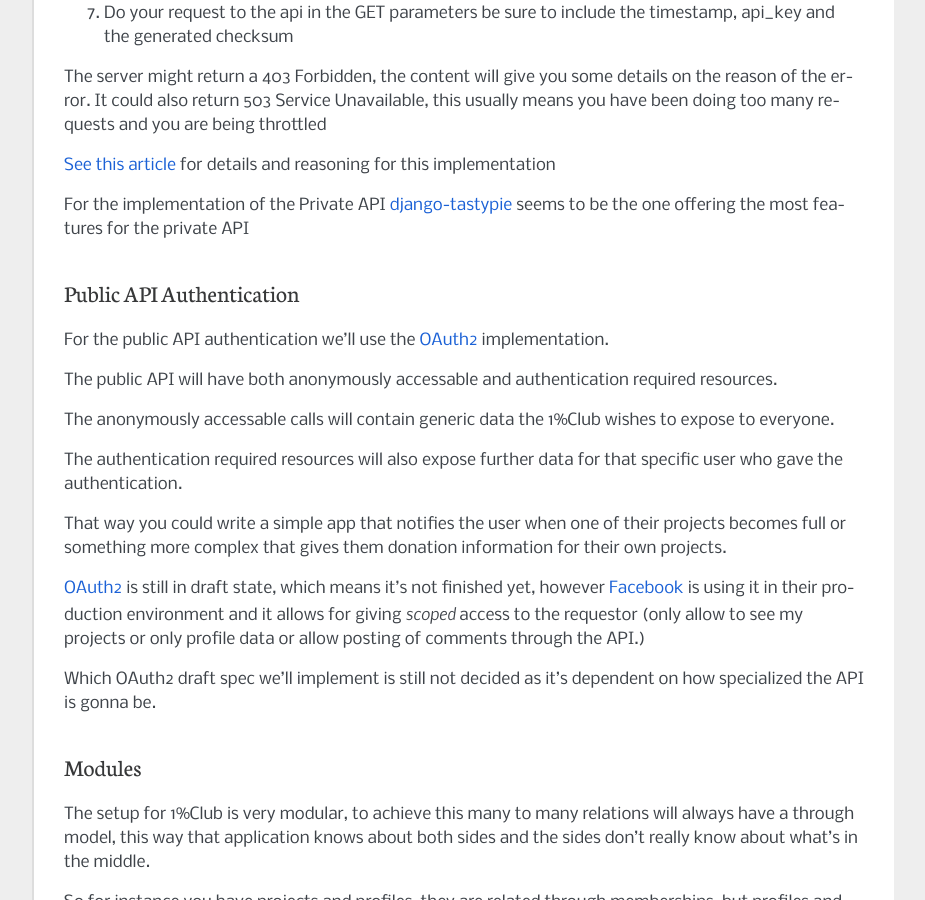
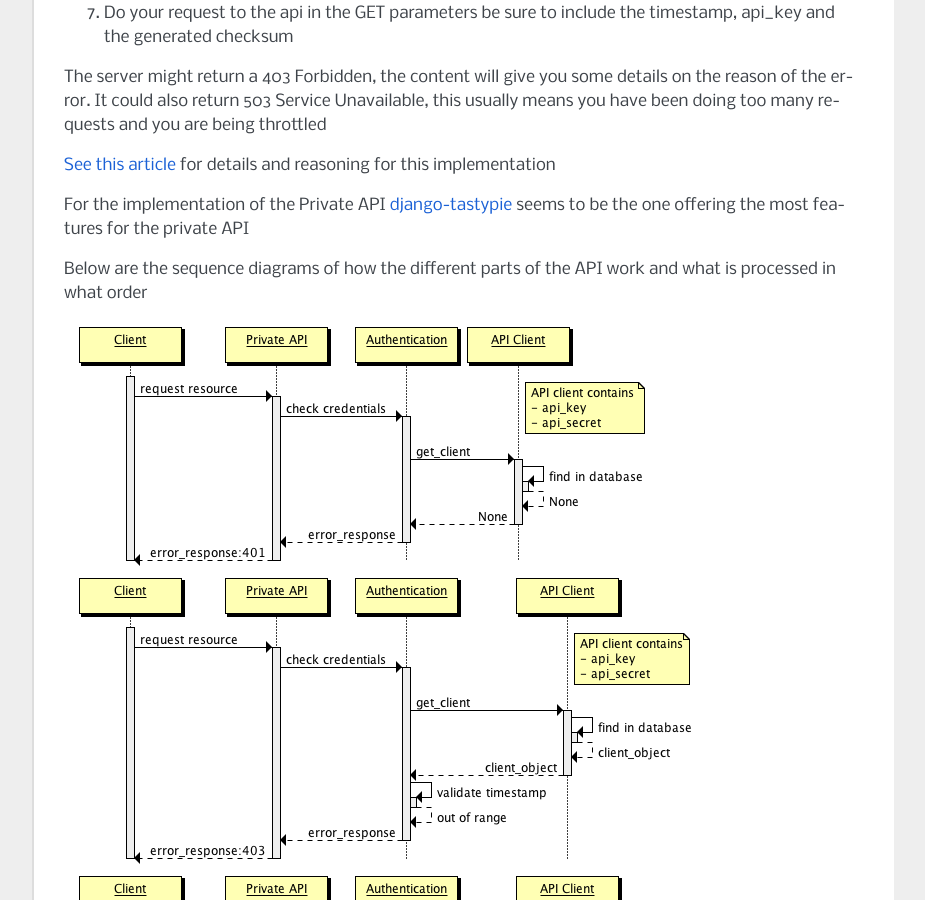
Before and after one commit to gannetson/poc, a Sphinx documentation site: the page built from docs/index.rst, in a window 1280 px wide and 900 px high, scrolled down 1264 px. Shown: the whole window, without its empty margins (198-1123 px from the left). Built offline with Sphinx 7.4.7, drawn with Linux system fonts in a browser that asks for light colours.

Commit message:
Updated documentation Added sequencediagrams Updated architechture a bit

```diff
--- a/docs/index.rst
+++ b/docs/index.rst
@@ -43,6 +43,19 @@ It could also return 503 Service Unavailable, this usually means you have been d
 for details and reasoning for this implementation
 
 For the implementation of the Private API `django-tastypie`_ seems to be the one offering the most features for the private API
+
+Below are the sequence diagrams of how the different parts of the API work and what is processed in what order
+
+.. image:: images/1.invalid_api_key.png
+   :alt: Invalid API key sequence
+.. image:: images/2.invalid_timestamp.png
+    :alt: Invalid timestamp sequence
+.. image:: images/3.invalid_checksum.png
+    :alt: Invalid checksum sequence
+.. image:: images/4.no_permission.png
+    :alt: No permission
+.. image:: images/5.successful_request.png
+    :alt: Succesful request
 
 .. _django-tastypie: http://django-tastypie.readthedocs.org/
 
--- /dev/null
+++ b/docs/source_files/readme.txt
@@ -0,0 +1,2 @@
+OmniGraffle was used for the architecture overview
+sdedit was used for the sequence diagrams: http://sdedit.sourceforge.net/
```
Also changed, not shown: other parts of docs/index.rst (+1 -1 lines), docs/images/1.invalid_api_key.png (added), docs/images/2.invalid_timestamp.png (added), docs/images/3.invalid_checksum.png (added), docs/images/4.no_permission.png (added), docs/images/5.successful_request.png (added), docs/images/architechture.png, 6 other files.
